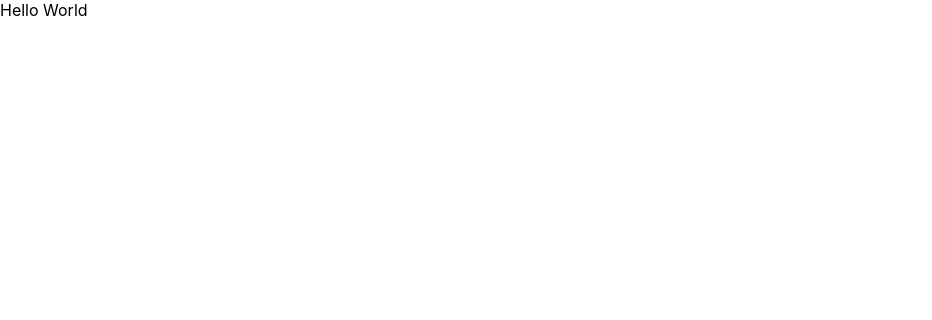
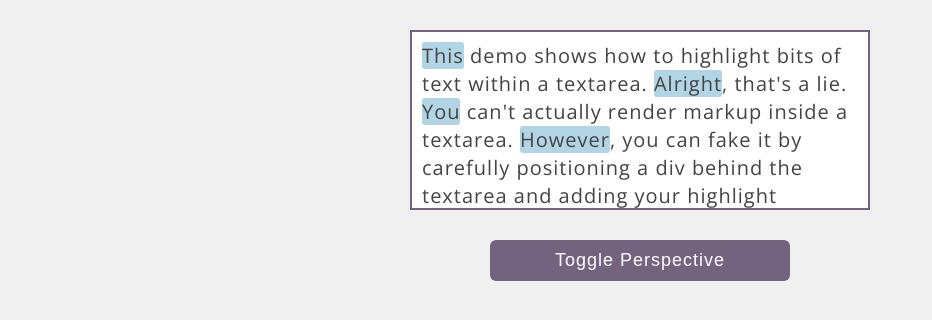
Before and after one commit to rmamchyk/regex-tester, a React (Create React App) app: page / in a window 1280 px wide. Shown: the top 320 px of the page, without its empty margins (0-932 px from the left). Built offline with nearby package versions, Linux system fonts and the light colour scheme.

Commit message:
added prototype of TextareaHighlight component

```diff
--- a/src/App.tsx
+++ b/src/App.tsx
@@ -1,10 +1,11 @@
 import React from 'react';
 import './App.scss';
+import TextAreaHighlight from './components/TextareaHighlight';
 
 const App: React.FC = () => {
   return (
     <div>
-      Hello World
+      <TextAreaHighlight />
     </div>
   );
 }
--- /dev/null
+++ b/src/components/TextareaHighlight.scss
@@ -0,0 +1,89 @@
+.container, .backdrop, textarea {
+  width: 460px;
+  height: 180px;
+}
+
+.highlights, textarea {
+  padding: 10px;
+  font: 20px/28px 'Open Sans', sans-serif;
+  letter-spacing: 1px;
+}
+
+.container {
+  display: block;
+  margin: 0 auto;
+  transform: translateZ(0);
+  -webkit-text-size-adjust: none;
+}
+
+.backdrop {
+  position: absolute;
+  z-index: 1;
+  border: 2px solid #685972;
+  background-color: #fff;
+  overflow: auto;
+  pointer-events: none;
+  transition: transform 1s;
+}
+
+.highlights {
+	white-space: pre-wrap;
+	word-wrap: break-word;
+	color: transparent;
+}
+
+textarea {
+  display: block;
+  position: absolute;
+  z-index: 2;
+  margin: 0;
+  border: 2px solid #74637f;
+  border-radius: 0;
+  color: #444;
+  background-color: transparent;
+  overflow: auto;
+  resize: none;
+  transition: transform 1s;
+}
+
+mark {
+  border-radius: 3px;
+  color: transparent;
+  background-color: #b1d5e5;
+}
+
+button {
+  display: block;
+  width: 300px;
+  margin: 30px auto 0;
+  padding: 10px;
+  border: none;
+  border-radius: 6px;
+  color: #fff;
+  background-color: #74637f;
+  font: 18px 'Opens Sans', sans-serif;
+  letter-spacing: 1px;
+  appearance: none;
+  cursor: pointer;
+}
+
+.perspective .backdrop {
+  transform:
+    perspective(1500px)
+    translateX(-125px)
+    rotateY(45deg)
+    scale(.9);
+}
+
+.perspective textarea {
+  transform:
+    perspective(1500px)
+    translateX(155px)
+    rotateY(45deg)
+    scale(1.1);
+}
+
+textarea:focus, button:focus {
+  outline: none;
+  box-shadow: 0 0 0 2px #c6aada;
+}
--- /dev/null
+++ b/src/components/TextareaHighlight.tsx
@@ -0,0 +1,79 @@
+import React, { Component } from 'react';
+import './TextareaHighlight.scss';
+
+interface IState {
+    value: string;
+    perspective: boolean;
+    highlightedText: string;
+}
+
+const DEFAULT_TEXT = `This demo shows how to highlight bits of text within a textarea. Alright, that's a lie. You can't actually render markup inside a textarea. However, you can fake it by carefully positioning a div behind the textarea and adding your highlight markup there. JavaScript takes care of syncing the content and scroll position from the textarea to the div, so everything lines up nicely. Hit the toggle button to peek behind the curtain. And feel free to edit this text. All capitalized words will be highlighted.`;
+
+class TextAreaHighlight extends Component<{}, IState> {
+    private backdropRef = React.createRef<HTMLDivElement>();
+    private textareaRef = React.createRef<HTMLTextAreaElement>();
+
+    constructor(props: {}) {
+        super(props);
+
+        this.state = {
+            perspective: false,
+            value: DEFAULT_TEXT,
+            highlightedText: this.applyHighlights(DEFAULT_TEXT)
+        }
+    }
+
+    onChange = (e: React.ChangeEvent<HTMLTextAreaElement>) => {
+        const text = e.target.value;
+        this.setState({
+            value: text,
+            highlightedText: this.applyHighlights(text)
+        });
+    }
+
+    onScroll = (event: any) => {
+        const scrollTop = event.target.scrollTop;
+        if (this.backdropRef.current) {
+            this.backdropRef.current.scrollTop = scrollTop;
+        }
+    }
+
+    applyHighlights(text: string) {
+        text = text
+            .replace(/\n$/g, '\n\n')
+            .replace(/[A-Z].*?\b/g, '<mark>$&</mark>');
+        return text;
+    }
+
+    onTogglePerspective = () => {
+        this.setState(state => ({ perspective: !state.perspective}));
+    }
+
+    render() {
+        const { value, highlightedText, perspective } = this.state;
+
+        return (
+            <>
+                <div className={`container ${perspective ? 'perspective' : ''}`}>
+                    <div className="backdrop" ref={this.backdropRef}>
+                        <div
+                            className="highlights"
+                            dangerouslySetInnerHTML={{ __html: highlightedText }}
+                        ></div>
+                    </div>
+
+                    <textarea
+                        ref={this.textareaRef}
+                        value={value}
+                        spellCheck={false}
+                        onChange={this.onChange}
+                        onScroll={this.onScroll}
+                    ></textarea>
+                </div>
+                <button onClick={this.onTogglePerspective}>Toggle Perspective</button>
+            </>
+        )
+    }
+}
+
+export default TextAreaHighlight;
--- a/src/index.scss
+++ b/src/index.scss
@@ -1,13 +1,10 @@
+*, *::before, *::after {
+  box-sizing: border-box;
+}
+
 body {
   margin: 0;
-  font-family: -apple-system, BlinkMacSystemFont, 'Segoe UI', 'Roboto', 'Oxygen',
-    'Ubuntu', 'Cantarell', 'Fira Sans', 'Droid Sans', 'Helvetica Neue',
-    sans-serif;
-  -webkit-font-smoothing: antialiased;
-  -moz-osx-font-smoothing: grayscale;
+  font-family: 'Open Sans', sans-serif;
+  margin: 30px;
+  background-color: #f0f0f0;
 }
-
-code {
-  font-family: source-code-pro, Menlo, Monaco, Consolas, 'Courier New',
-    monospace;
-}
```
